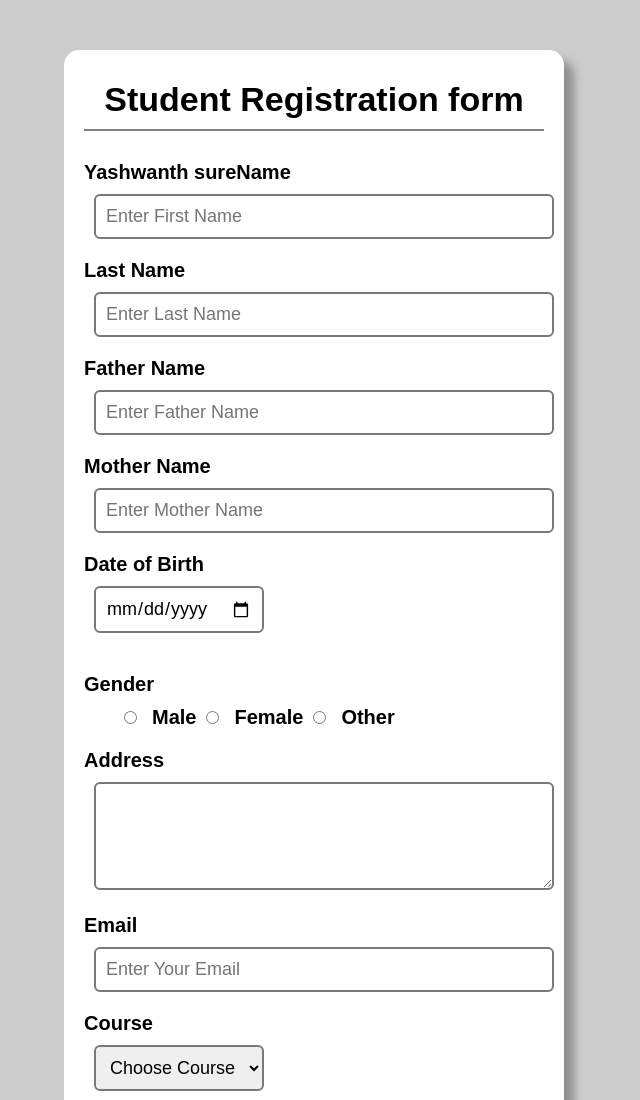
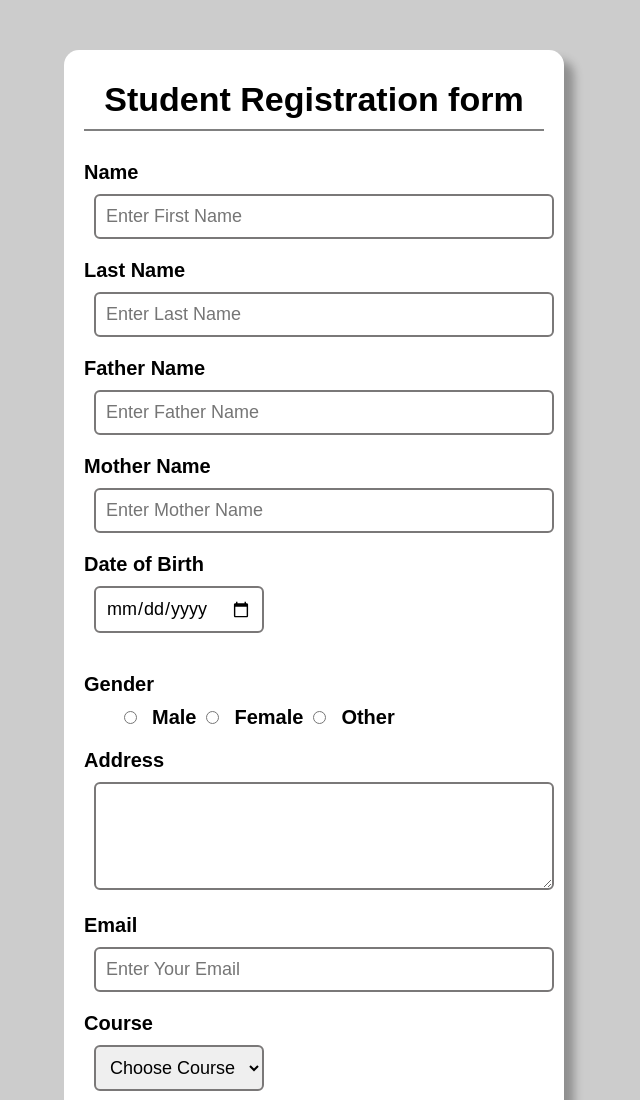
Before and after one commit to YashwanthSure/class-work, a plain HTML site: page Task 11/index.html in a window 1280 px wide. Shown: the top 1100 px of the page, without its empty margins (326-966 px from the left). Drawn offline with Linux system fonts and the light colour scheme.

Commit message:
second commit

```diff
--- a/Task 11/index.html
+++ b/Task 11/index.html
@@ -15,7 +15,7 @@
             <form action="">
                 <div class="form_control">
                     <div class="details">
-                        <label for="first_name"> Yashwanth sureName</label>
+                        <label for="first_name">Name</label>
                         <input type="text" placeholder="Enter First Name">
                     </div>
                     <div class="details">
```
